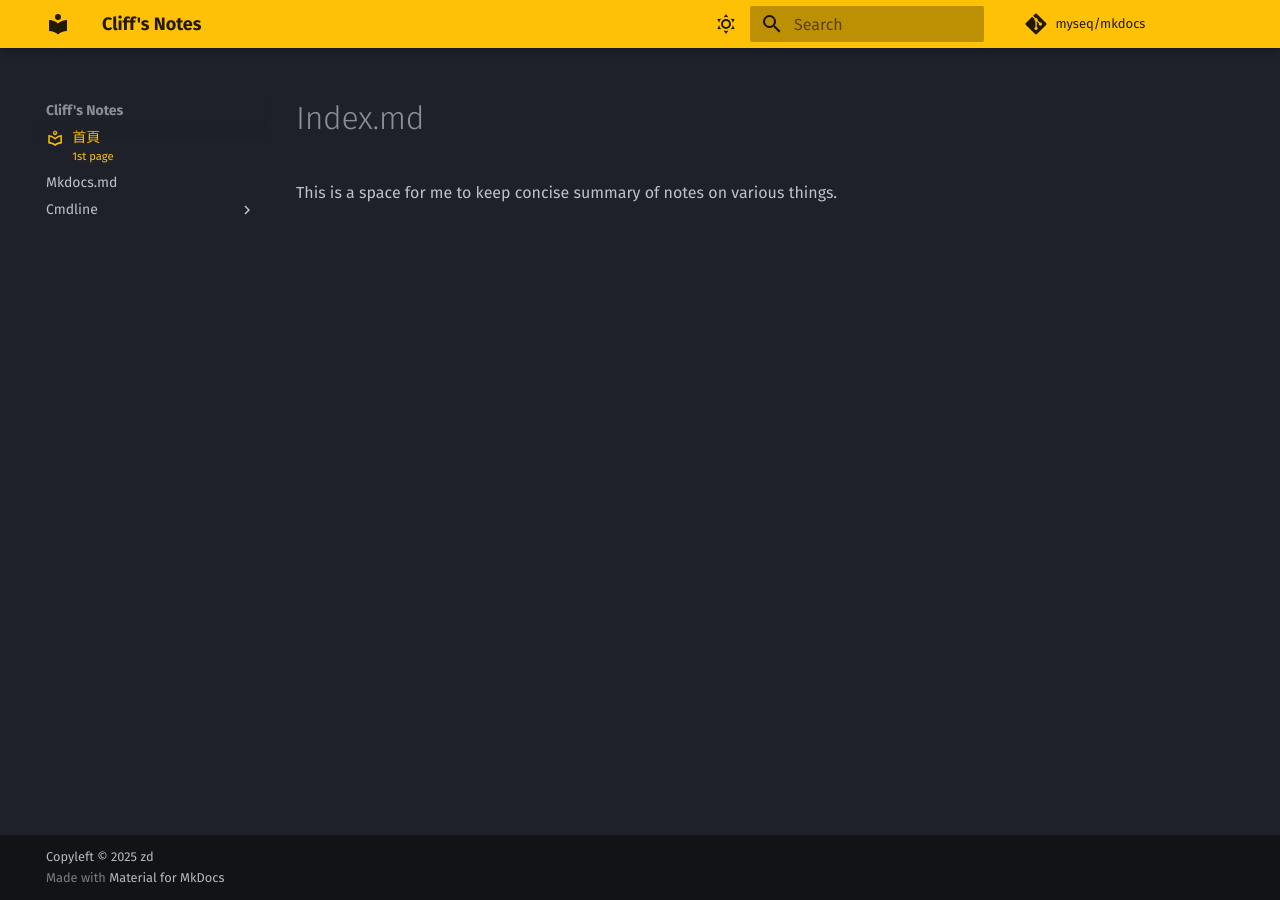
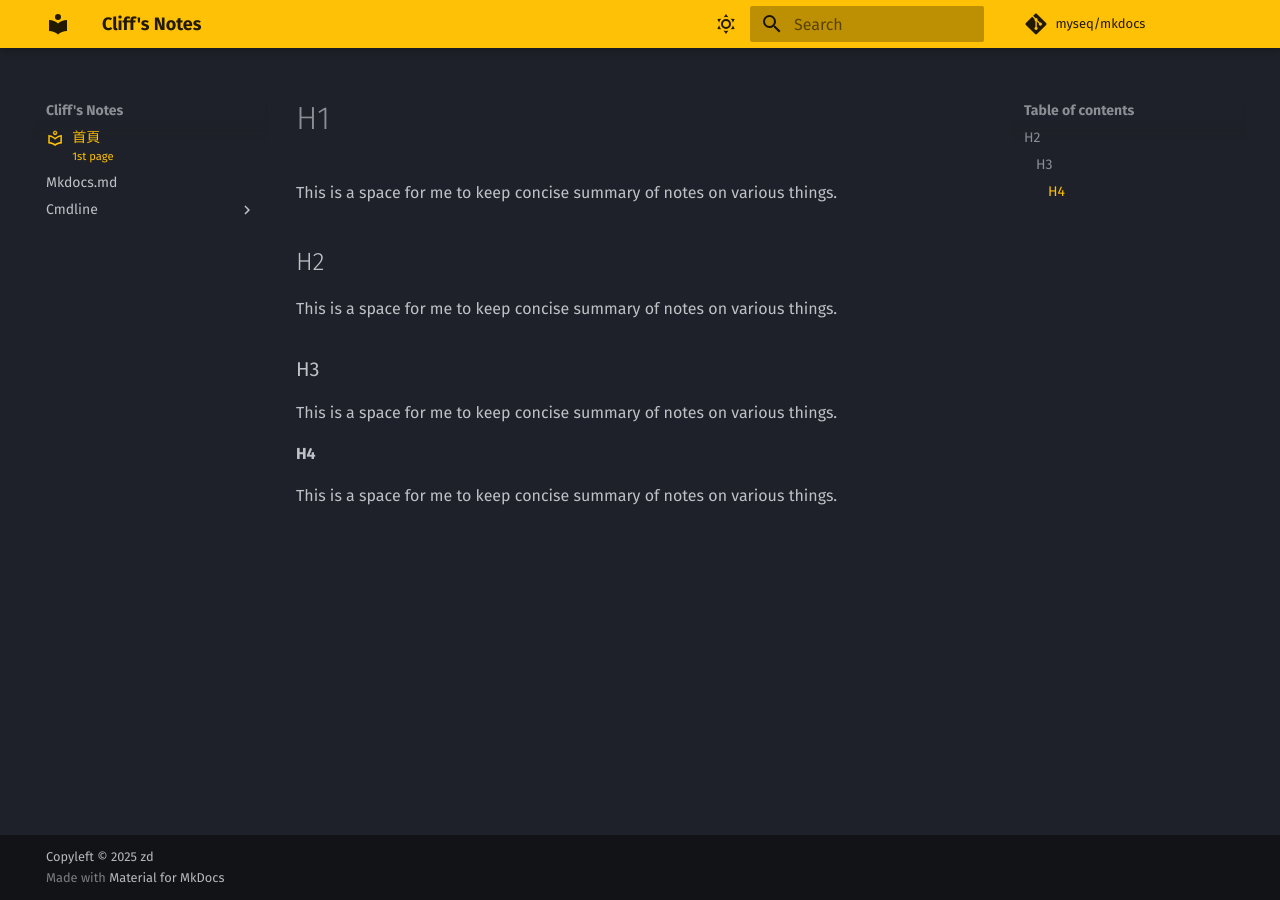
Before and after one commit to myseq/mkdocs, an MkDocs documentation site: the page built from docs/index.md, in a window 1280 px wide. Built offline with MkDocs 1.6.1 and Material for MkDocs 9.7.7, drawn with Linux system fonts in a browser that asks for light colours; comment, search, counter and statistics services are not loaded.

Commit message:
update index

```diff
--- a/docs/index.md
+++ b/docs/index.md
@@ -4,6 +4,20 @@ title: 首頁
 subtitle: 1st page
 ---
 
-# Index.md
+# H1
 
 This is a space for me to keep concise summary of notes on various things.
+
+
+## H2
+
+This is a space for me to keep concise summary of notes on various things.
+
+### H3
+
+This is a space for me to keep concise summary of notes on various things.
+
+
+#### H4
+
+This is a space for me to keep concise summary of notes on various things.
```
